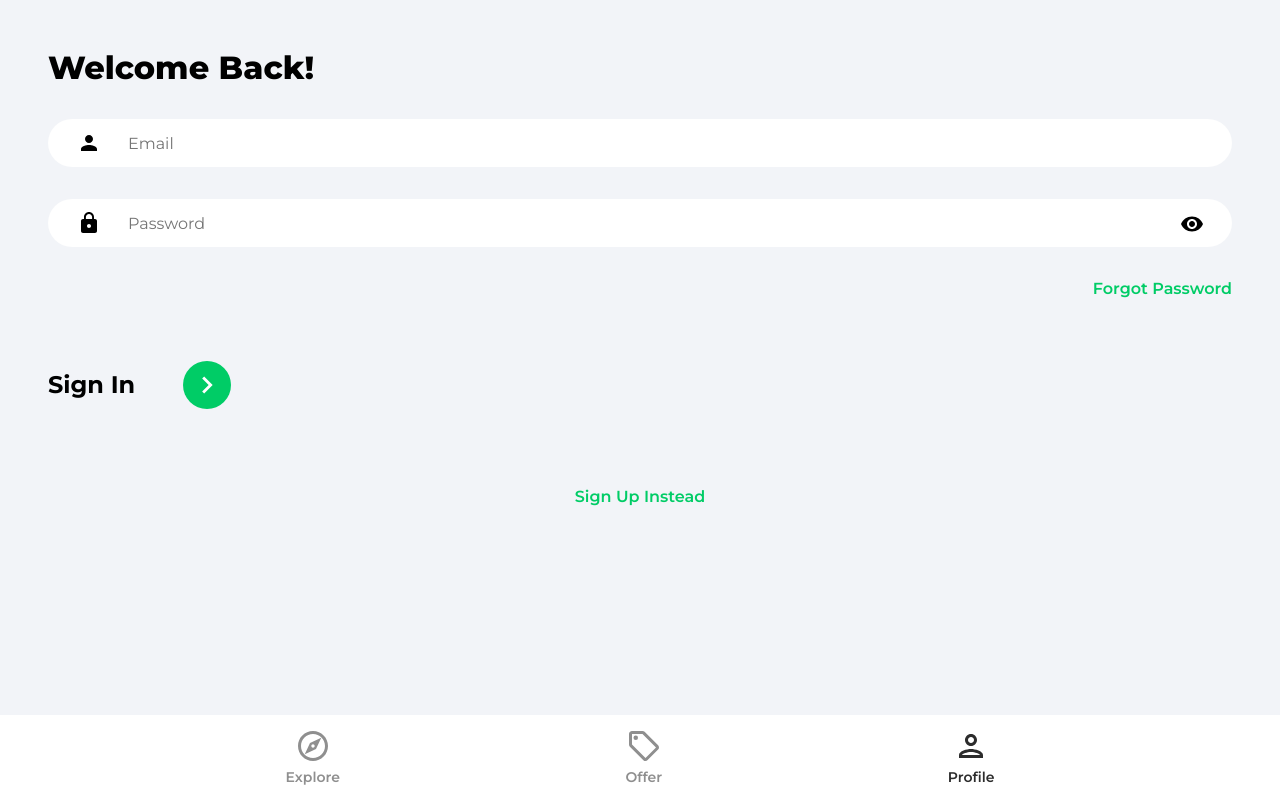
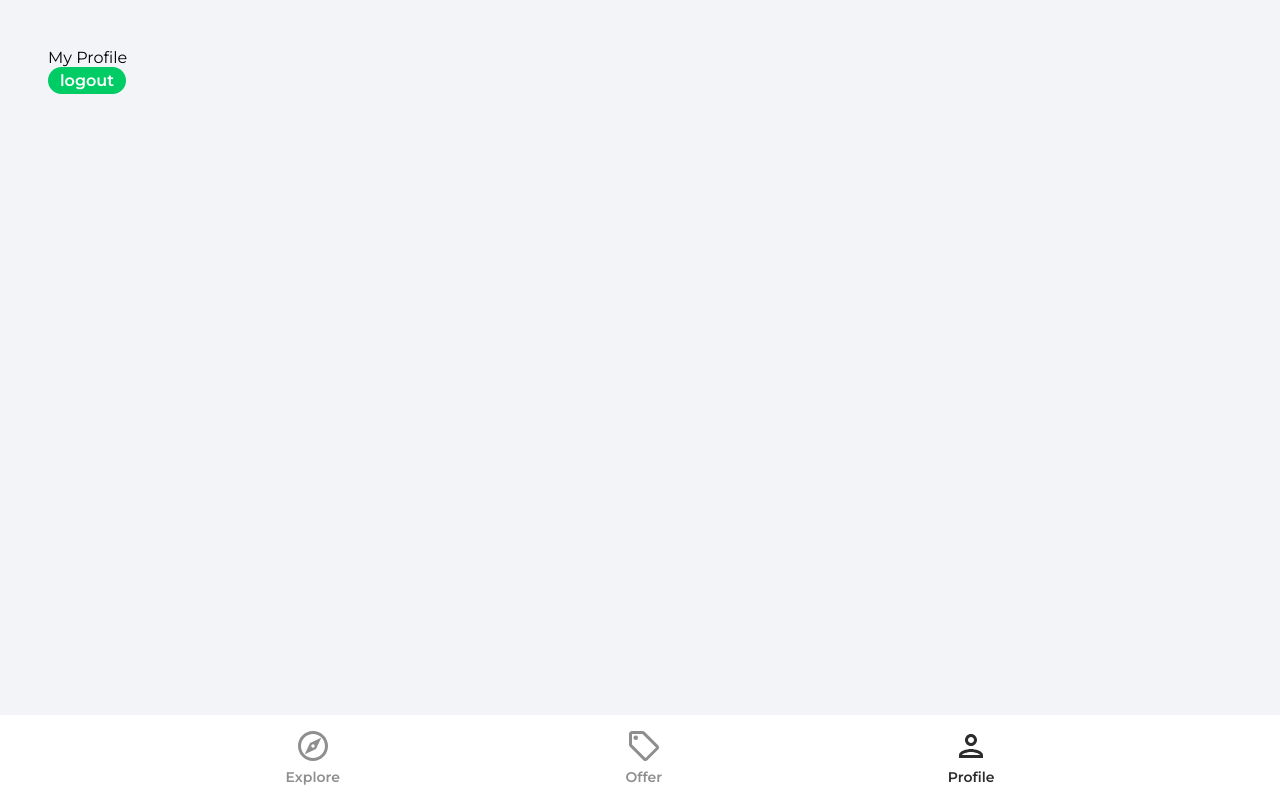
Before and after one commit to romanbatiuk/house-shop, a React (Create React App) app: page /profile in a window 1280 px wide. Built offline with nearby package versions, Linux system fonts and the light colour scheme.

Commit message:
SignIn user, logout and Toast alert

```diff
--- a/package.json
+++ b/package.json
@@ -15,6 +15,7 @@
 		"react-dom": "^18.0.0",
 		"react-router-dom": "^6.3.0",
 		"react-scripts": "5.0.1",
+		"react-toastify": "^8.2.0",
 		"typescript": "^4.6.3",
 		"web-vitals": "^2.1.4"
 	},
--- a/src/App.tsx
+++ b/src/App.tsx
@@ -1,9 +1,11 @@
 import { BrowserRouter as Router, Route, Routes } from 'react-router-dom';
+import { ToastContainer } from 'react-toastify';
+import 'react-toastify/dist/ReactToastify.css';
 import Navbar from './components/Navbar';
 import Explore from './pages/Explore';
 import Offers from './pages/Offers';
 import ForgotPassword from './pages/ForgotPassword';
-// import Profile from './pages/Profile';
+import Profile from './pages/Profile';
 import SignUp from './pages/SignUp';
 import SignIn from './pages/SignIn';
 
@@ -14,13 +16,15 @@ function App() {
 				<Routes>
 					<Route path="/" element={<Explore />} />
 					<Route path="/offers" element={<Offers />} />
-					<Route path="/profile" element={<SignIn />} />
+					<Route path="/profile" element={<Profile />} />
 					<Route path="/sign-in" element={<SignIn />} />
 					<Route path="/sign-up" element={<SignUp />} />
 					<Route path="/forgot-password" element={<ForgotPassword />} />
 				</Routes>
 				<Navbar />
 			</Router>
+
+			<ToastContainer />
 		</>
 	);
 }
--- a/src/pages/Profile.tsx
+++ b/src/pages/Profile.tsx
@@ -1,5 +1,29 @@
+import { getAuth } from 'firebase/auth';
+import { useState } from 'react';
+import { useNavigate } from 'react-router-dom';
+
 const Profile = () => {
-	return <h1>Profile</h1>;
+	const auth = getAuth();
+	const [formData, setFormData] = useState({
+		name: auth.currentUser?.displayName,
+		email: auth.currentUser?.email,
+	});
+
+	const navigate = useNavigate();
+
+	const handleLogout = () => {
+		auth.signOut();
+		navigate('/');
+	};
+
+	return (
+		<div className="profile">
+			<header className="profileHeader">My Profile</header>
+			<button className="logOut" type="button" onClick={handleLogout}>
+				logout
+			</button>
+		</div>
+	);
 };
 
 export default Profile;
--- a/src/pages/Signin.tsx
+++ b/src/pages/Signin.tsx
@@ -1,5 +1,7 @@
-import { ChangeEvent, useState } from 'react';
+import { ChangeEvent, FormEvent, useState } from 'react';
+import { toast } from 'react-toastify';
 import { Link, useNavigate } from 'react-router-dom';
+import { getAuth, signInWithEmailAndPassword } from 'firebase/auth';
 import { ReactComponent as ArrowRightIcon } from '../assets/svg/keyboardArrowRightIcon.svg';
 import visibilityIcon from '../assets/svg/visibilityIcon.svg';
 
@@ -19,13 +21,27 @@ const SignIn = () => {
 		setFormData((prevState) => ({ ...prevState, [event.target.id]: event.target.value }));
 	};
 
+	const handleSubmit = async (event: FormEvent<HTMLFormElement>) => {
+		event.preventDefault();
+
+		try {
+			const auth = getAuth();
+			const userCredential = await signInWithEmailAndPassword(auth, email, password);
+			if (userCredential.user) {
+				navigate('/');
+			}
+		} catch (err) {
+			toast.error('Bad user credentials');
+		}
+	};
+
 	return (
 		<>
 			<div className="pageContainer">
 				<header>
 					<p className="pageHeader">Welcome Back!</p>
 				</header>
-				<form>
+				<form onSubmit={handleSubmit}>
 					<input
 						type="email"
 						className="emailInput"
--- a/src/pages/Signup.tsx
+++ b/src/pages/Signup.tsx
@@ -5,6 +5,7 @@ import { setDoc, doc, serverTimestamp, FieldValue } from 'firebase/firestore';
 import { db } from '../firebase.config';
 import { ReactComponent as ArrowRightIcon } from '../assets/svg/keyboardArrowRightIcon.svg';
 import visibilityIcon from '../assets/svg/visibilityIcon.svg';
+import { toast } from 'react-toastify';
 
 interface IUserSignUp {
 	email: string;
@@ -50,7 +51,7 @@ const SignUp = () => {
 
 			navigate('/');
 		} catch (err) {
-			console.log(err);
+			toast.error('Something went wrong with registration');
 		}
 	};
 
```
Also changed, not shown: 1 other file (tests, documents, lock files or other folders).
